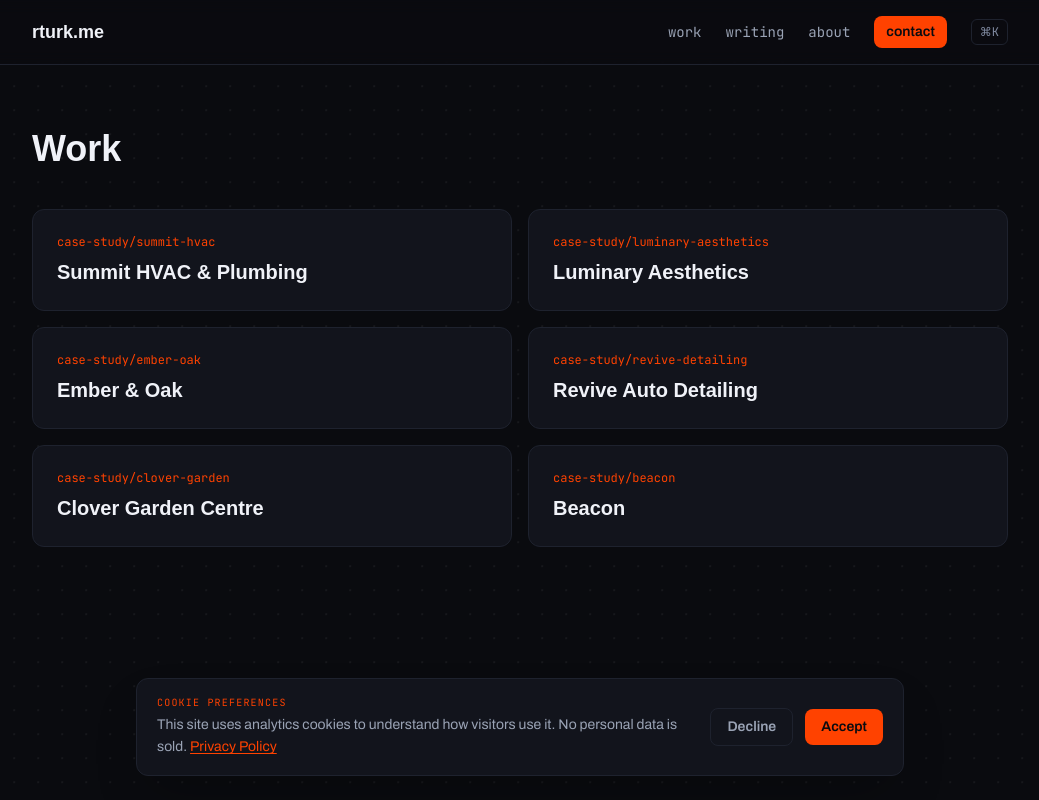
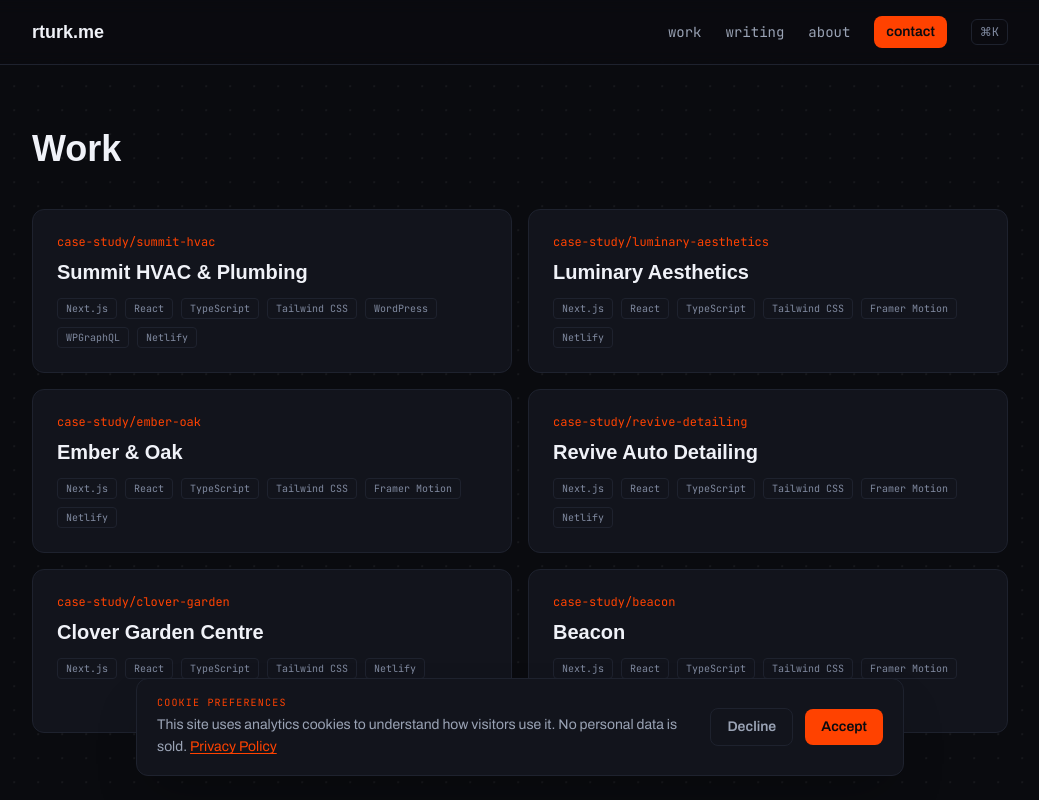
Before and after one commit to RayTurk/rturk-me, a Next.js app: page /work in a window 1280 px wide. Shown: the top 800 px of the page, without its empty margins (120-1159 px from the left). Built offline with nearby package versions, Linux system fonts and the light colour scheme; no server answers; a web font is replaced by a local one.

Commit message:
feat: tech-stack tag chips on work page cards

```diff
--- a/src/app/work/page.tsx
+++ b/src/app/work/page.tsx
@@ -20,6 +20,18 @@ export default async function WorkPage() {
           >
             <p className="font-mono text-xs text-ion">case-study/{project.slug}</p>
             <h2 className="mt-2 font-display text-xl font-semibold">{project.title}</h2>
+            {project.techStacks?.nodes?.length ? (
+              <div className="mt-3 flex flex-wrap gap-2">
+                {project.techStacks.nodes.map((tech) => (
+                  <span
+                    key={tech.slug}
+                    className="rounded border border-hairline px-2 py-0.5 font-mono text-[10px] text-faint"
+                  >
+                    {tech.name}
+                  </span>
+                ))}
+              </div>
+            ) : null}
           </TiltCard>
         ))}
       </div>
```
